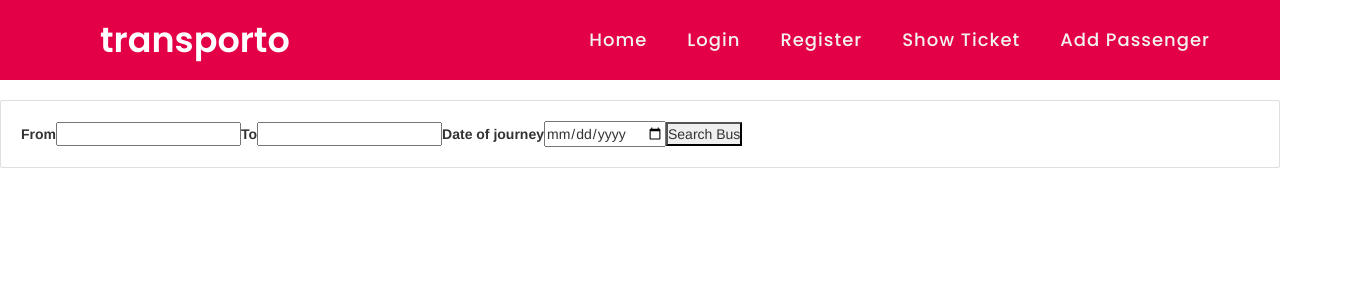
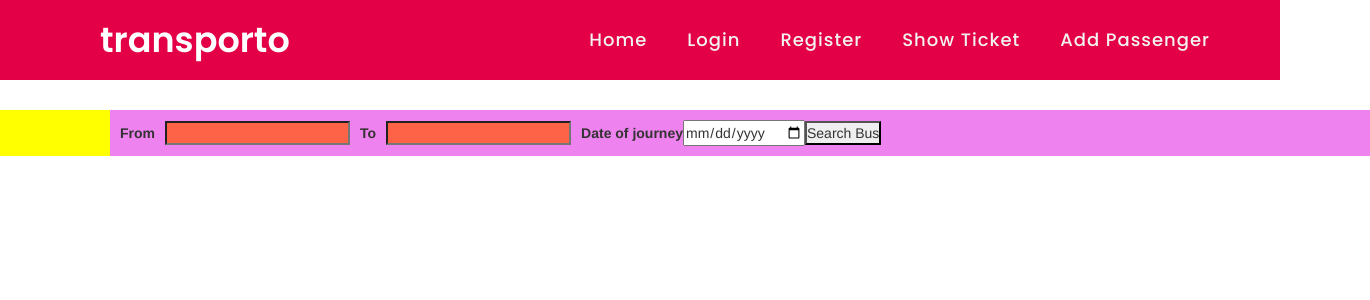
Before and after one commit to busreservation99/busangular, an Angular app: page / in a window 1280 px wide. Shown: the top 300 px of the page, 1370 px wide, since content can reach past the window. Built offline with nearby package versions, Linux system fonts and the light colour scheme.

Commit message:
Seats Confirmation and Booking - Mihir Sanghrajka

```diff
--- a/src/app/app.component.css
+++ b/src/app/app.component.css
@@ -20,10 +20,8 @@
 
   }
   .card {
-    background-color: white;
-    padding: 20px;
     margin-top: 20px;
-    overflow: hidden;
+    border: none;
   }
 
   .footer {
--- a/src/app/home/home.component.css
+++ b/src/app/home/home.component.css
@@ -18,6 +18,7 @@ label{
 			margin: 0;
 			box-sizing: border-box;
 		}
+
 		.container{
 			position: relative;
 			top: 150px;
@@ -162,3 +163,20 @@ label{
 				font-size: 14px;
 			}
 		}
+	.frm{
+		background-color: yellow;
+	}
+	form{
+		position: relative;
+		left: 100px;
+		padding: 10px;
+		margin: 10px;
+		background-color: violet;
+	}
+
+	input[type="text"]{
+		background-color: teal;
+		margin-left: 10px;
+		margin-right: 10px;
+		background-color: tomato;
+	}
--- a/src/app/home/home.component.html
+++ b/src/app/home/home.component.html
@@ -50,7 +50,7 @@
                 <div class="progress"></div>
                 <span class="progress-text">4/9 Seats Filled</span>
             </div>
-            <h5>Fare {{d[3]}} </h5><br><h3> Mumbai --> Goa</h3><br>
+            <h5>Fare {{d[3]}} </h5><br><h3> Mumbai &rarr; Goa</h3><br>
             <h4>Departure Time:{{d[4]}}</h4><br>
             <h4>Arrival Time:{{d[5]}}</h4>
 
--- a/src/app/navbar/navbar.component.html
+++ b/src/app/navbar/navbar.component.html
@@ -15,6 +15,3 @@
 
      </ul>
   </nav>
-  <div class="content">
-    <div>Responsive Navigation Bar</div>
-  </div>
--- a/src/app/passenger/passenger.component.html
+++ b/src/app/passenger/passenger.component.html
@@ -31,7 +31,7 @@
 <h4>{{message}}</h4> -->
 
 
-<div>
+<!-- <div>
     <form [formGroup]="userForm">
         <div class="passengers">
             <label>Enter Name: </label>
@@ -44,13 +44,13 @@
 
         </div>
     </form>
-</div>
-<button (click)="addAllPassengers()">Add Passengers </button>
+</div> -->
+<!-- <button (click)="addAllPassengers()">Add Passengers </button>
 <div class="display" *ngIf="true">
     <label>Name</label>
     <label>Email</label>
     <label>Phone Number</label>
-</div>
+</div> -->
 <table>
     <tr>
         <div *ngFor="let p of passengers">
--- a/src/app/seats/seats.component.html
+++ b/src/app/seats/seats.component.html
@@ -12,14 +12,13 @@
 
 <div>
   <label *ngFor="let s of seats" #checkbox class="mdl-checkbox mdl-js-checkbox">
-    <input type="checkbox" name="seatId" [value]="s+1"  [disabled]="seatStatus[s][0]==='N'?true:false"
-    (change)="populateMyHobbies(s,$event.target.checked)" class="mdl-checkbox__input">
     <span class="mdl-checkbox__label">{{s+1}}</span>
+    <input type="checkbox" name="seatId" [value]="seatStatus[s][2]"  [disabled]="seatStatus[s][0]==='N'?true:false"
+    (change)="populateMyHobbies(seatStatus[s][2],$event.target.checked)" class="mdl-checkbox__input">
+
 </label>
-<button (click)="faltufn()"> Show Total Price:</button><br>
-<label *ngIf="totalPrice">Total Price:{{totalPrice}}</label><br>
-<label *ngIf="totalSeatsBooked">Total Seats Booked:{{totalSeatsBooked}}</label><br>
-<button (click)="confirmBooking()">Confirm Booking</button>
-
-
+    <button (click)="faltufn()"> Show Total Price:</button><br>
+    <label *ngIf="totalPrice">Total Price:{{totalPrice}}</label><br>
+    <label *ngIf="totalSeatsBooked">Total Seats Booked:{{totalSeatsBooked}}</label><br>
+    <button (click)="confirmBooking()">Confirm Booking</button>
 </div>
--- a/src/app/seats/seats.component.ts
+++ b/src/app/seats/seats.component.ts
@@ -1,7 +1,9 @@
+import { UpdateSeatService } from './../update-seat.service';
 import { PassingSeat } from './../appmodel/PassingSeat';
 import { Component, OnInit } from '@angular/core';
 import { Router } from '@angular/router';
 import { FetchSeatStatusService } from '../fetch-seat-status.service';
+
 
 @Component({
   selector: 'app-seats',
@@ -9,6 +11,8 @@ import { FetchSeatStatusService } from '../fetch-seat-status.service';
   styleUrls: ['./seats.component.css']
 })
 export class SeatsComponent implements OnInit {
+
+  bookedSeatId:number[]=new Array();
 
   totalPrice:number=null;
 
@@ -33,7 +37,7 @@ export class SeatsComponent implements OnInit {
   sid;
 
   passingseat : PassingSeat = new PassingSeat();
-  constructor(private router: Router,private fetchSeatStatusService:FetchSeatStatusService) { }
+  constructor(private router: Router,private fetchSeatStatusService:FetchSeatStatusService,private updateSeats:UpdateSeatService) { }
   ngOnInit(): void {
     this.busno=sessionStorage.getItem('busNumber');
     this.sid=sessionStorage.getItem('schid');
@@ -45,6 +49,7 @@ export class SeatsComponent implements OnInit {
   fetchSeatStatus(){
       this.fetchSeatStatusService.fetchSeatStatusBus(this.busno,this.sid).subscribe(response => {
       this.seatStatus=response;
+      console.log(this.seatStatus);
           for (let i = 0; i <this.seatStatus.length; i++) {
             this.seats.push(i);
           }
@@ -74,15 +79,26 @@ faltufn(){
       console.log(this.seatsBooked);
       this.totalPrice=this.seatsBooked.length*this.price;
       this.totalSeatsBooked=this.seatsBooked.length;
+      sessionStorage.setItem('totalPrice',this.totalPrice.toString());
       console.log(" Total Price="+this.totalPrice+" Total seats booked= "+this.totalSeatsBooked.toString());
 
 }
 
 confirmBooking(){
   this.router.navigate(['passenger']);
-  sessionStorage.setItem('seatsBooked',JSON.stringify(this.seatsBooked));
+  console.log(this.seatsBooked.toString())
+  sessionStorage.setItem('seatsBooked',JSON.stringify(this.seatsBooked.toString()));
   sessionStorage.setItem('totalSeats',JSON.stringify(this.seatsBooked.length));
-  this.passingseat.seatconfirm=this.seatsBooked;
+  this.seatsBooked.forEach(element => {
+    this.updateSeats.UpdateSeats(element).subscribe(data =>{
+
+      this.bookedSeatId.push(data[0].seatId);
+
+       sessionStorage.setItem('seatId',this.bookedSeatId.toString());
+      alert(JSON.stringify(data));
+      console.log(data);
+     });
+  });
 
 }
 }
--- /dev/null
+++ b/src/app/update-seat.service.ts
@@ -0,0 +1,23 @@
+import { HttpClient } from '@angular/common/http';
+import { Injectable, OnInit } from '@angular/core';
+import { Observable } from 'rxjs';
+
+@Injectable({
+  providedIn: 'root'
+})
+export class UpdateSeatService implements OnInit {
+
+  seatIds:any;
+  constructor(private http: HttpClient) { }
+  ngOnInit(): void {
+
+  }
+
+  UpdateSeats(seatN:number) : Observable <object>{
+    this.seatIds=sessionStorage.getItem('seatsBooked');
+    console.log(this.seatIds);
+    let url = "http://localhost:8181/updateSeats?seatId="+seatN;
+    return this.http.post(url,null);
+  }
+
+}
```
Also changed, not shown: src/app/app.component.html (+4 -6 lines), 1 other file (tests, documents, lock files or other folders).
